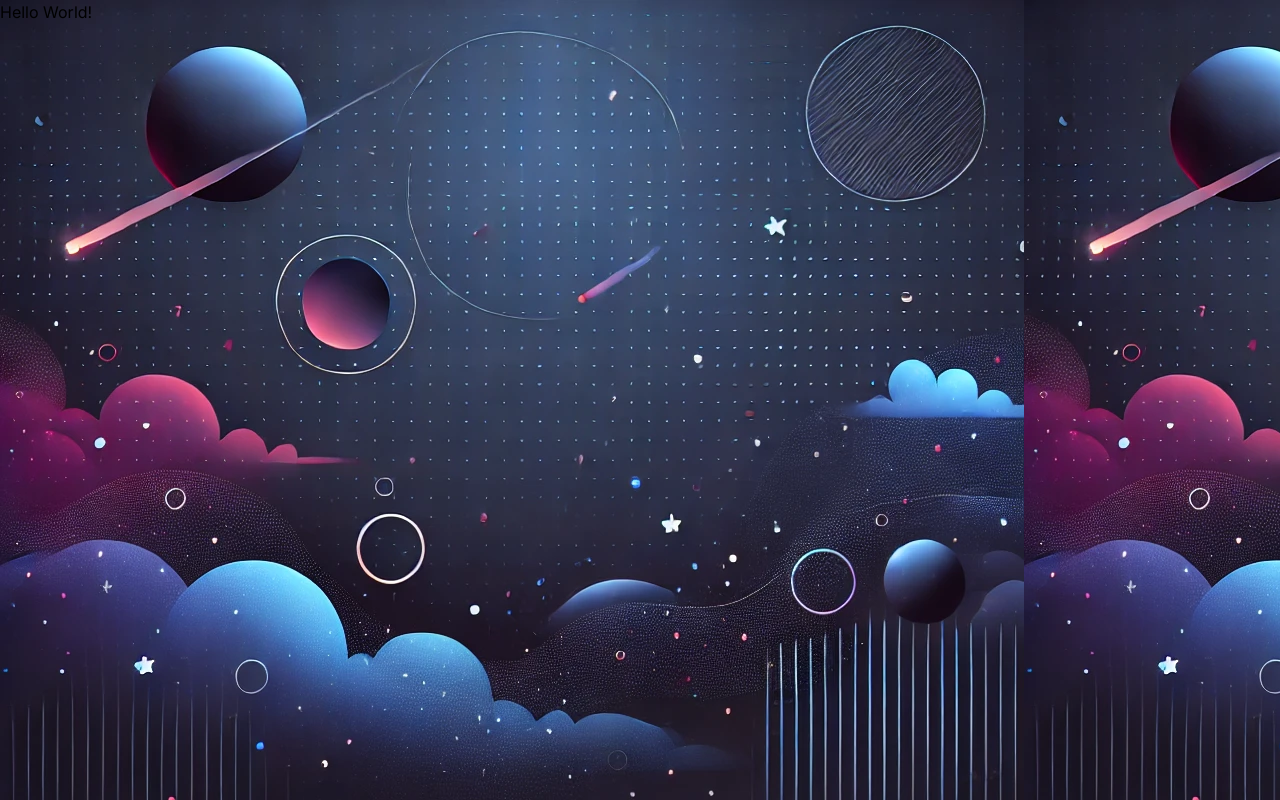
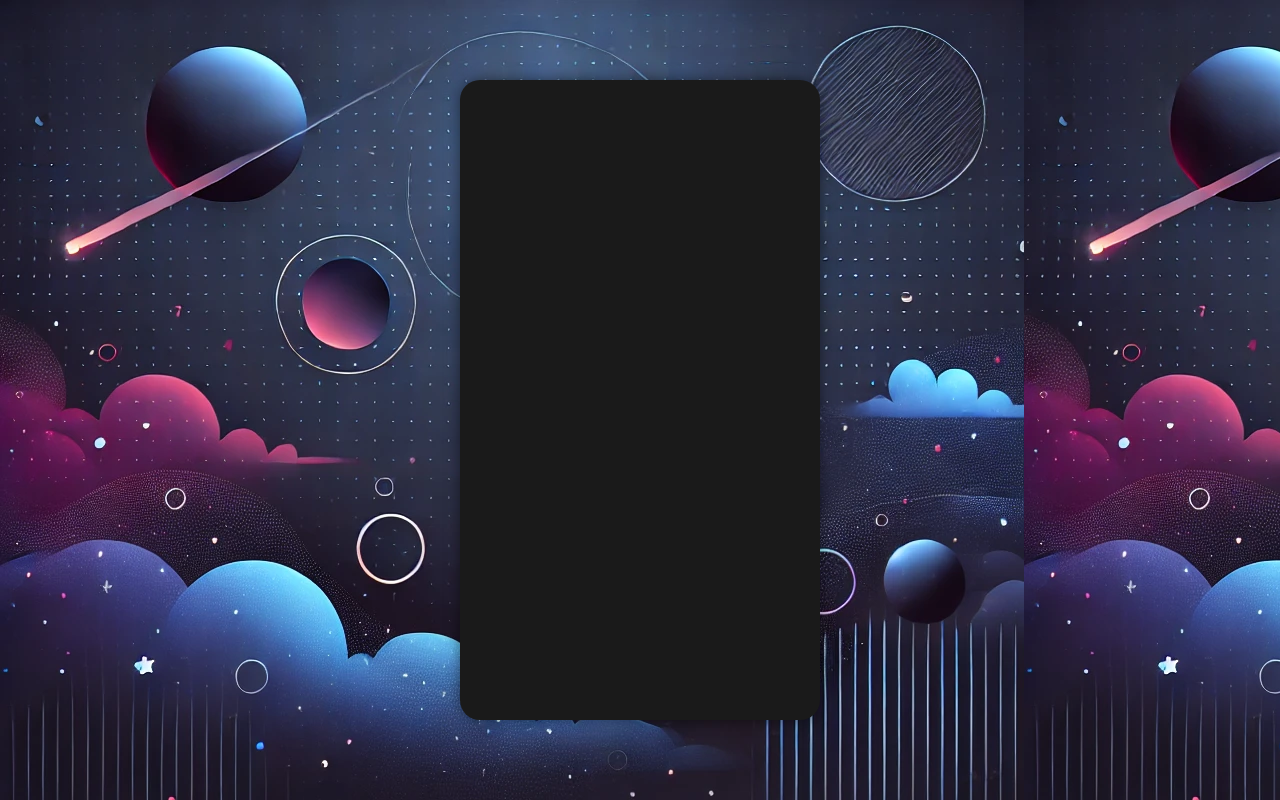
Before and after one commit to aliveevie/stableWallet, a Next.js app: page / in a window 1280 px wide. Built offline with nearby package versions, Linux system fonts and the light colour scheme.

Commit message:
Create the view

```diff
--- a/app/page.js
+++ b/app/page.js
@@ -1,10 +1,12 @@
-import Image from "next/image";
+import styles from './styles/Mobile.module.css'
+
 
 export default function Home() {
   return (
+    <>
+      <div className={styles.container} >
 
-    <>
-      <h1>Hello World!</h1>
+      </div>
     </>
 
   );
--- /dev/null
+++ b/app/styles/Mobile.module.css
@@ -0,0 +1,26 @@
+.container {
+    background-color: #1a1a1a; /* Light black background */
+    width: 360px; /* Typical Android phone width */
+    height: 640px; /* Typical Android phone height */
+    overflow-y: auto; /* Enable vertical scrolling */
+    display: flex;
+    flex-direction: column;
+    justify-content: flex-start;
+    align-items: center;
+    padding: 16px;
+    box-sizing: border-box;
+    border-radius: 20px; /* Optional: rounded corners to mimic a phone screen */
+    box-shadow: 0px 0px 15px rgba(0, 0, 0, 0.5); /* Optional: add shadow for more depth */
+    position: absolute;
+    top: 50%;
+    left: 50%;
+    transform: translate(-50%, -50%); /* Center the container */
+  }
+
+  @media (max-width: 360px) {
+    .container {
+      width: 100vw;
+      height: 100vh;
+      border-radius: 0; /* Remove rounded corners on very small screens */
+    }
+  }
```
Also changed, not shown: app/components/view.js (added).
